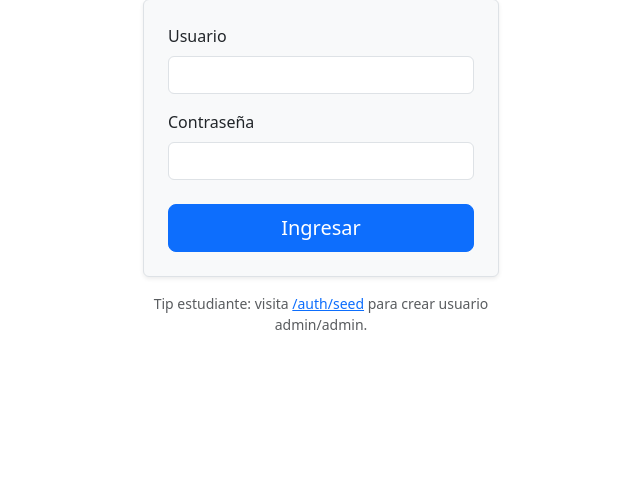
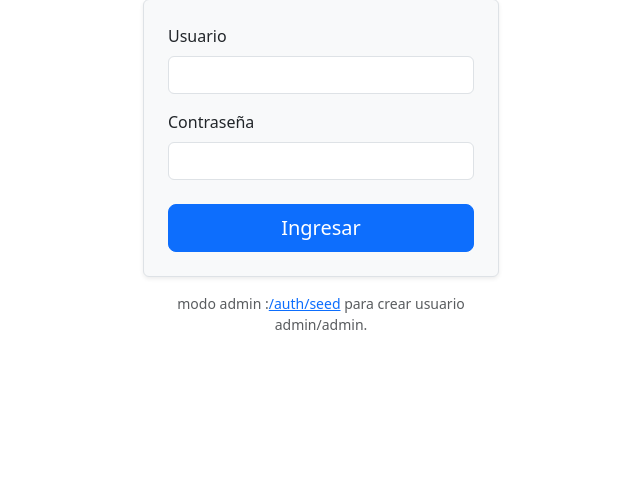
Before and after one commit to bak1-H/Tienda_Gitub, a Flask app: page /auth/login in a window 1280 px wide. Shown: the part 143-631 px from the top of the page, without its empty margins (319-959 px from the left). Run offline with Flask 3, Linux system fonts and the light colour scheme.

Commit message:
Update admin tip in login.html

```diff
--- a/flask-oc/app/templates/login.html
+++ b/flask-oc/app/templates/login.html
@@ -23,7 +23,7 @@
         </form>
 
         <p class="mt-3 text-center text-muted small">
-            Tip estudiante: visita <a href="/auth/seed">/auth/seed</a> para crear usuario admin/admin.
+            modo admin :<a href="/auth/seed">/auth/seed</a> para crear usuario admin/admin.
         </p>
     </div>
 </div>
```
